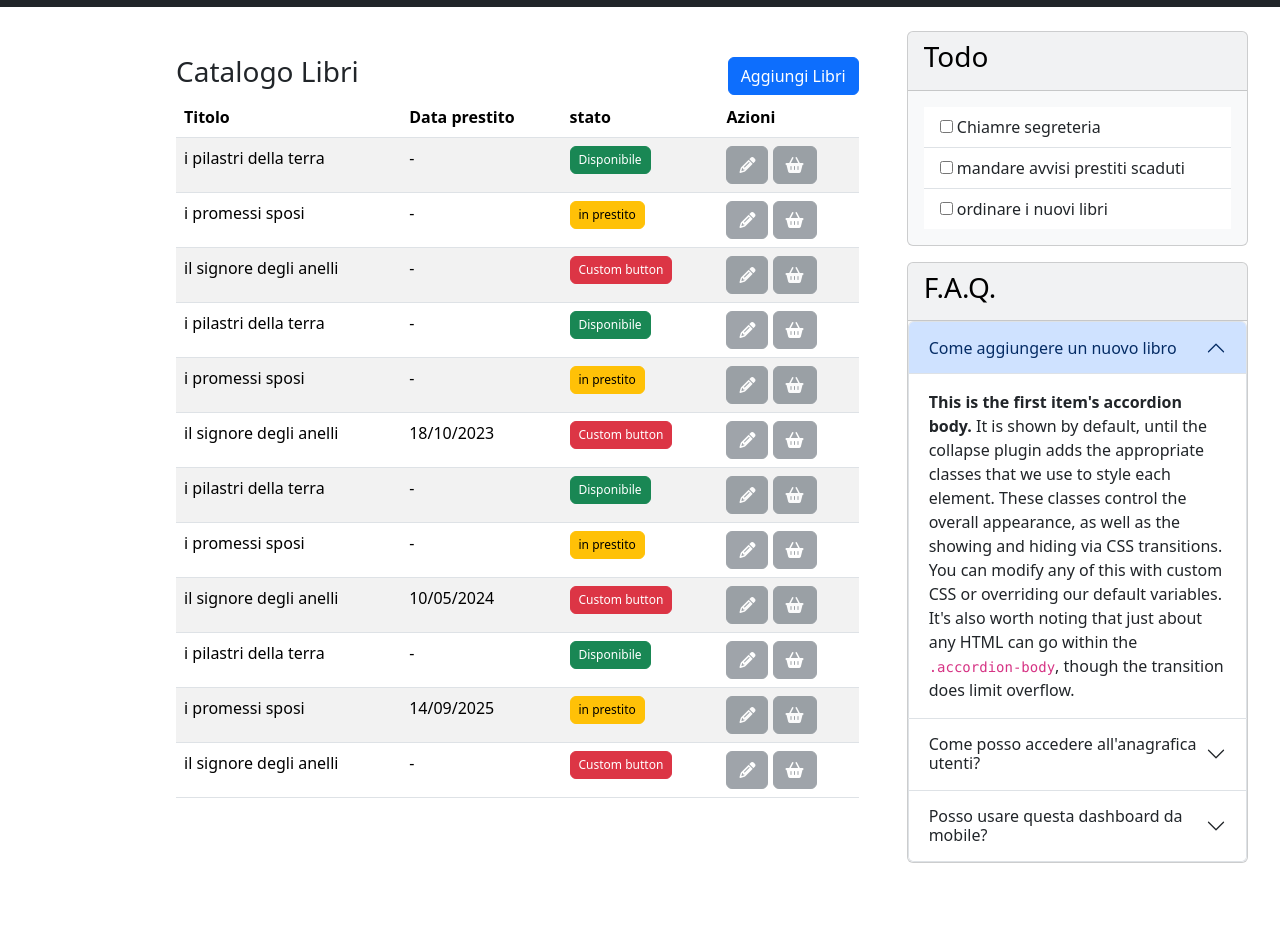
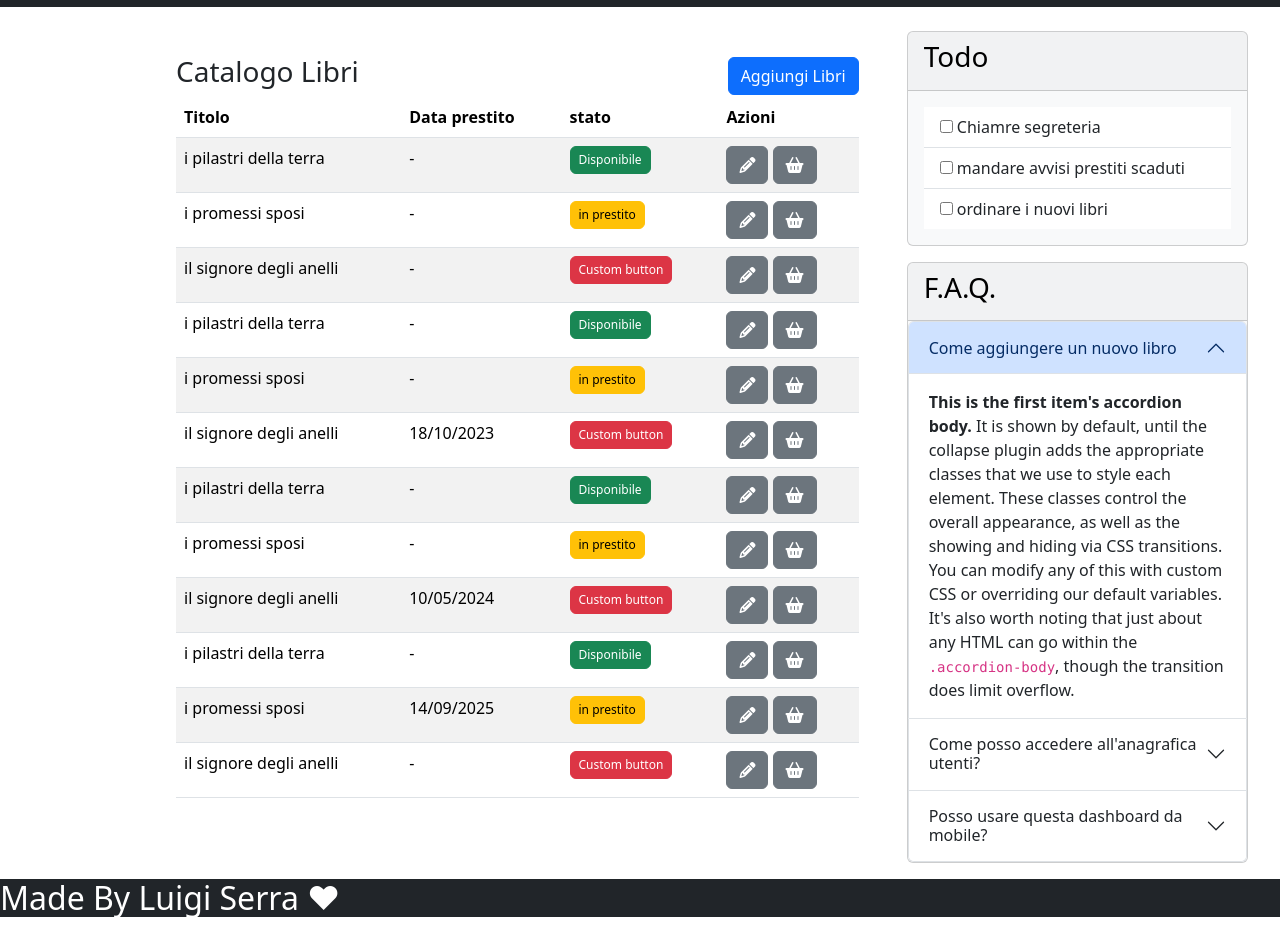
Before and after one commit to LuigiSerra91/html-css-bootstrap-dashboard, a plain HTML site: page index.html in a window 1280 px wide. Shown: the part 73-998 px from the top of the page. Before the commit the page ends 952 px from the top, so only its background shows below. Drawn offline with nearby package versions, Linux system fonts and the light colour scheme.

Commit message:
add_footer

```diff
--- a/index.html
+++ b/index.html
@@ -107,11 +107,11 @@
         Disponibile
       </button></td>
           <td>
-          <a href="#" class="btn btn-secondary disabled" tabindex="-1" role="button" aria-disabled="true">
+          <a href="#" class="btn btn-secondary" tabindex="-1" role="button" aria-disabled="true">
               <i class="fa-solid fa-pencil"></i>
           </a>
 
-          <a href="#" class="btn btn-secondary disabled" tabindex="-1" role="button" aria-disabled="true">
+          <a href="#" class="btn btn-secondary" tabindex="-1" role="button" aria-disabled="true">
               <i class="fa-solid fa-basket-shopping"></i>
           </a>
 
@@ -125,11 +125,11 @@
         in prestito
       </button></td>
       <td>
-          <a href="#" class="btn btn-secondary disabled" tabindex="-1" role="button" aria-disabled="true">
+          <a href="#" class="btn btn-secondary" tabindex="-1" role="button" aria-disabled="true">
               <i class="fa-solid fa-pencil"></i>
           </a>
 
-          <a href="#" class="btn btn-secondary disabled" tabindex="-1" role="button" aria-disabled="true">
+          <a href="#" class="btn btn-secondary" tabindex="-1" role="button" aria-disabled="true">
               <i class="fa-solid fa-basket-shopping"></i>
           </a>
       </td>
@@ -142,11 +142,11 @@
         Custom button
       </button></td>
       <td>
-          <a href="#" class="btn btn-secondary disabled" tabindex="-1" role="button" aria-disabled="true">
+          <a href="#" class="btn btn-secondary" tabindex="-1" role="button" aria-disabled="true">
               <i class="fa-solid fa-pencil"></i>
           </a>
 
-          <a href="#" class="btn btn-secondary disabled" tabindex="-1" role="button" aria-disabled="true">
+          <a href="#" class="btn btn-secondary" tabindex="-1" role="button" aria-disabled="true">
               <i class="fa-solid fa-basket-shopping"></i>
           </a>
       </td>
@@ -159,11 +159,11 @@
           Disponibile
         </button></td>
         <td>
-          <a href="#" class="btn btn-secondary disabled" tabindex="-1" role="button" aria-disabled="true">
+          <a href="#" class="btn btn-secondary" tabindex="-1" role="button" aria-disabled="true">
               <i class="fa-solid fa-pencil"></i>
           </a>
 
-          <a href="#" class="btn btn-secondary disabled" tabindex="-1" role="button" aria-disabled="true">
+          <a href="#" class="btn btn-secondary" tabindex="-1" role="button" aria-disabled="true">
               <i class="fa-solid fa-basket-shopping"></i>
           </a>
         </td>
@@ -176,11 +176,11 @@
           in prestito
         </button></td>
         <td>
-          <a href="#" class="btn btn-secondary disabled" tabindex="-1" role="button" aria-disabled="true">
+          <a href="#" class="btn btn-secondary" tabindex="-1" role="button" aria-disabled="true">
               <i class="fa-solid fa-pencil"></i>
           </a>
 
-          <a href="#" class="btn btn-secondary disabled" tabindex="-1" role="button" aria-disabled="true">
+          <a href="#" class="btn btn-secondary" tabindex="-1" role="button" aria-disabled="true">
               <i class="fa-solid fa-basket-shopping"></i>
           </a>
         </td>
@@ -193,11 +193,11 @@
           Custom button
         </button></td>
         <td>
-          <a href="#" class="btn btn-secondary disabled" tabindex="-1" role="button" aria-disabled="true">
+          <a href="#" class="btn btn-secondary" tabindex="-1" role="button" aria-disabled="true">
               <i class="fa-solid fa-pencil"></i>
           </a>
 
-          <a href="#" class="btn btn-secondary disabled" tabindex="-1" role="button" aria-disabled="true">
+          <a href="#" class="btn btn-secondary" tabindex="-1" role="button" aria-disabled="true">
               <i class="fa-solid fa-basket-shopping"></i>
           </a>
         </td>
@@ -210,11 +210,11 @@
           Disponibile
         </button></td>
         <td>
-          <a href="#" class="btn btn-secondary disabled" tabindex="-1" role="button" aria-disabled="true">
+          <a href="#" class="btn btn-secondary" tabindex="-1" role="button" aria-disabled="true">
               <i class="fa-solid fa-pencil"></i>
           </a>
 
-          <a href="#" class="btn btn-secondary disabled" tabindex="-1" role="button" aria-disabled="true">
+          <a href="#" class="btn btn-secondary" tabindex="-1" role="button" aria-disabled="true">
               <i class="fa-solid fa-basket-shopping"></i>
           </a>
         </td>
@@ -227,11 +227,11 @@
           in prestito
         </button></td>
         <td>
-          <a href="#" class="btn btn-secondary disabled" tabindex="-1" role="button" aria-disabled="true">
+          <a href="#" class="btn btn-secondary" tabindex="-1" role="button" aria-disabled="true">
               <i class="fa-solid fa-pencil"></i>
           </a>
 
-          <a href="#" class="btn btn-secondary disabled" tabindex="-1" role="button" aria-disabled="true">
+          <a href="#" class="btn btn-secondary" tabindex="-1" role="button" aria-disabled="true">
               <i class="fa-solid fa-basket-shopping"></i>
           </a>
         </td>
@@ -244,11 +244,11 @@
           Custom button
         </button></td>
         <td>
-          <a href="#" class="btn btn-secondary disabled" tabindex="-1" role="button" aria-disabled="true">
+          <a href="#" class="btn btn-secondary" tabindex="-1" role="button" aria-disabled="true">
               <i class="fa-solid fa-pencil"></i>
           </a>
 
-          <a href="#" class="btn btn-secondary disabled" tabindex="-1" role="button" aria-disabled="true">
+          <a href="#" class="btn btn-secondary" tabindex="-1" role="button" aria-disabled="true">
               <i class="fa-solid fa-basket-shopping"></i>
           </a>
         </td>
@@ -262,11 +262,11 @@
         Disponibile
       </button></td>
       <td>
-          <a href="#" class="btn btn-secondary disabled" tabindex="-1" role="button" aria-disabled="true">
+          <a href="#" class="btn btn-secondary" tabindex="-1" role="button" aria-disabled="true">
               <i class="fa-solid fa-pencil"></i>
           </a>
 
-          <a href="#" class="btn btn-secondary disabled" tabindex="-1" role="button" aria-disabled="true">
+          <a href="#" class="btn btn-secondary" tabindex="-1" role="button" aria-disabled="true">
               <i class="fa-solid fa-basket-shopping"></i>
           </a>
       </td>
@@ -279,11 +279,11 @@
         in prestito
       </button></td>
       <td>
-          <a href="#" class="btn btn-secondary disabled" tabindex="-1" role="button" aria-disabled="true">
+          <a href="#" class="btn btn-secondary" tabindex="-1" role="button" aria-disabled="true">
               <i class="fa-solid fa-pencil"></i>
           </a>
 
-          <a href="#" class="btn btn-secondary disabled" tabindex="-1" role="button" aria-disabled="true">
+          <a href="#" class="btn btn-secondary" tabindex="-1" role="button" aria-disabled="true">
               <i class="fa-solid fa-basket-shopping"></i>
           </a>
       </td>
@@ -296,11 +296,11 @@
         Custom button
       </button></td>
       <td>
-          <a href="#" class="btn btn-secondary disabled" tabindex="-1" role="button" aria-disabled="true">
+          <a href="#" class="btn btn-secondary" tabindex="-1" role="button" aria-disabled="true">
               <i class="fa-solid fa-pencil"></i>
           </a>
 
-          <a href="#" class="btn btn-secondary disabled" tabindex="-1" role="button" aria-disabled="true">
+          <a href="#" class="btn btn-secondary" tabindex="-1" role="button" aria-disabled="true">
               <i class="fa-solid fa-basket-shopping"></i>
           </a>
       </td>
@@ -372,6 +372,12 @@
 
      </main>
 
+     <footer class="bg-dark">
+        <h2 class="text-white">
+            Made By Luigi Serra &hearts;
+        </h2>
+     </footer>
+
 
 
 </body>
```
